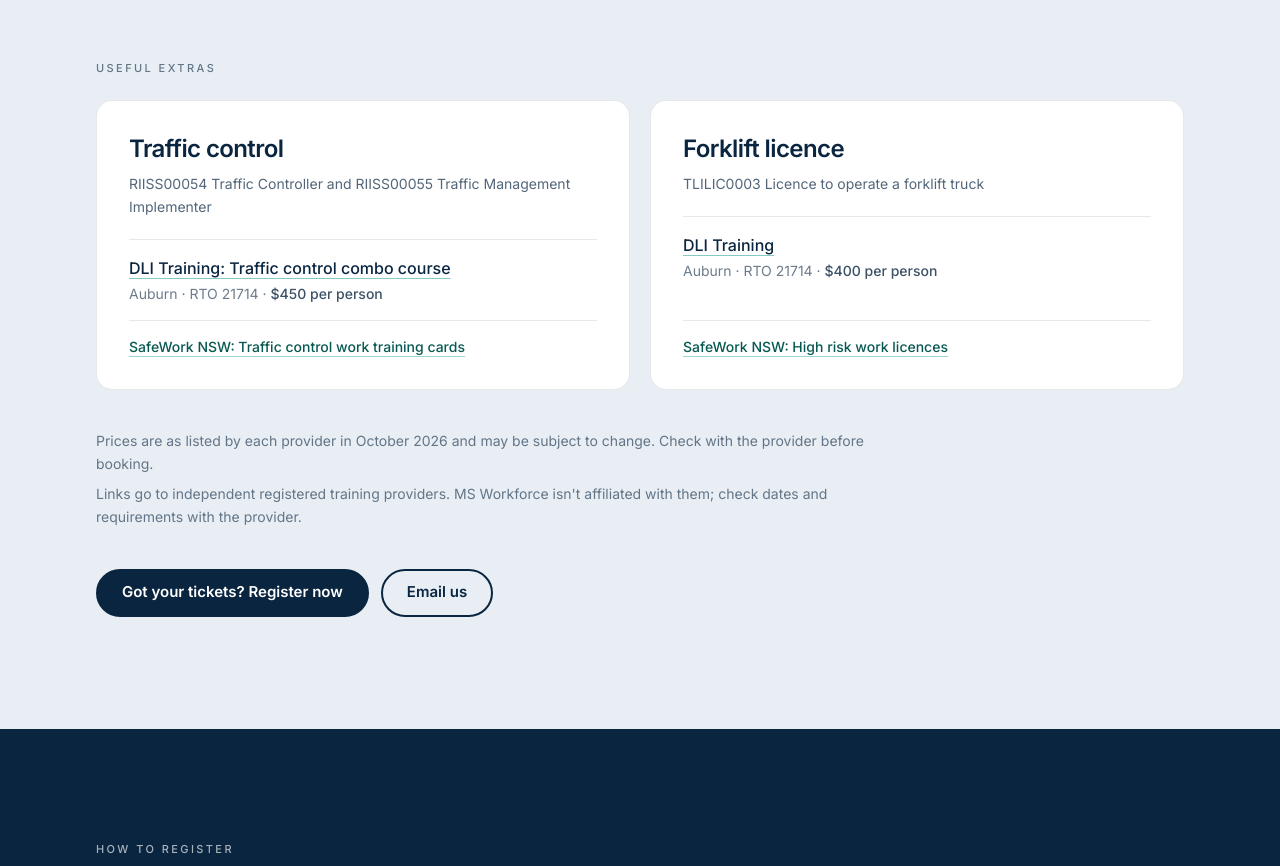
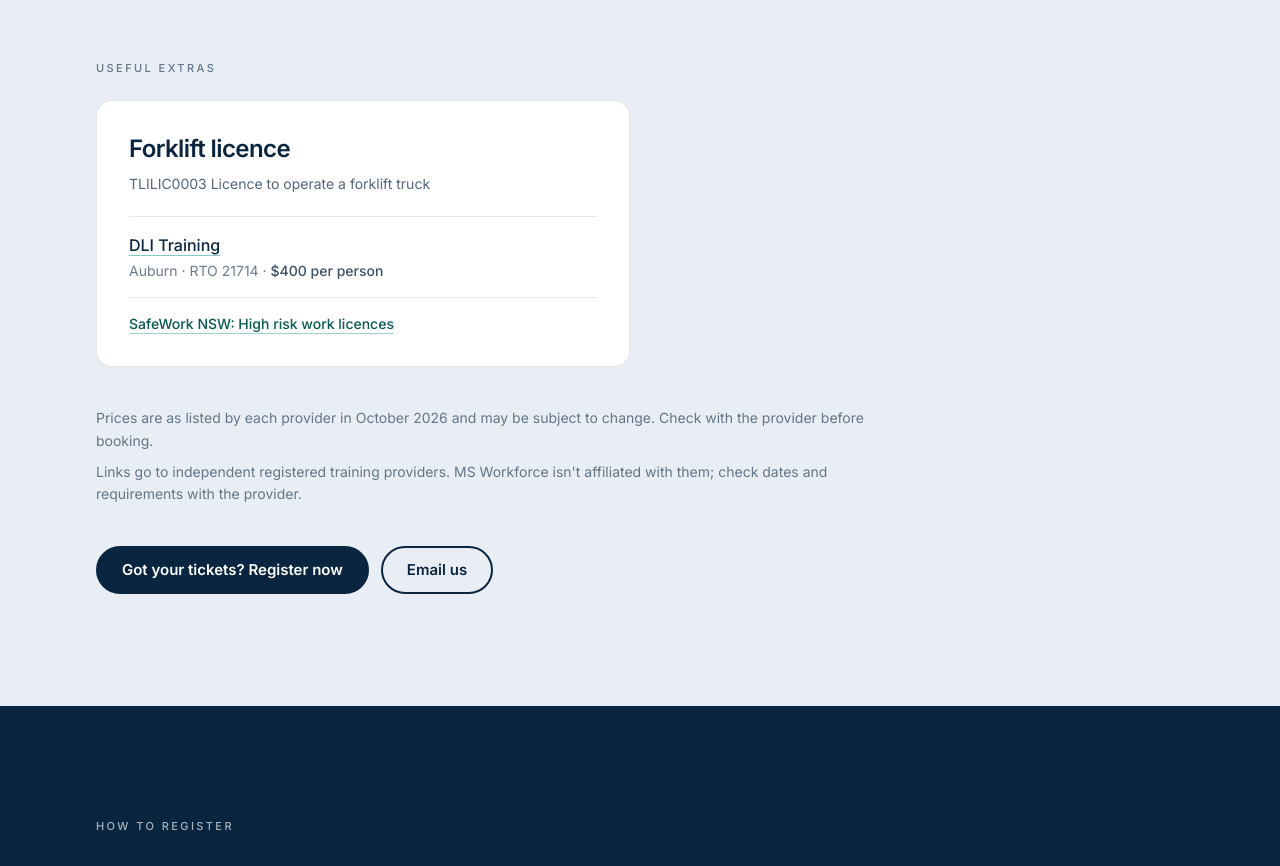
Before and after one commit to curiouscitizen11/MS-Workforce, a Next.js app: page /candidates in a window 1280 px wide. Shown: the part 5880-6746 px from the top of the page. Built offline with nearby package versions, Linux system fonts and the light colour scheme.

Commit message:
Remove traffic control content, add asbestos-aware labour mention, update about safety line and privacy page

```diff
--- a/app/about/page.tsx
+++ b/app/about/page.tsx
@@ -19,7 +19,7 @@
 const values = [
   {
     title: "Safety",
-    body: "Every worker goes home safe. We confirm site requirements before every start and act on concerns straight away.",
+    body: "We put safety first: we confirm site requirements before every start and act on concerns straight away.",
   },
   {
     title: "Reliability",
--- a/app/clients/page.tsx
+++ b/app/clients/page.tsx
@@ -38,7 +38,7 @@
 const faqs = [
   {
     q: "What kind of work can you cover?",
-    a: "General labouring, trade assistance, site cleans, rubbish removal and materials handling on residential, renovation and commercial sites across Greater Sydney.",
+    a: "General labouring, trade assistance, site cleans, rubbish removal and materials handling on residential, renovation and commercial sites across Greater Sydney. Labourers with asbestos awareness and Class B tickets are available on request.",
   },
   {
     q: "How much notice do you need?",
--- a/app/privacy/page.tsx
+++ b/app/privacy/page.tsx
@@ -128,7 +128,7 @@
     title: "Security",
     body: (
       <p>
-        Access is limited to the director, using two-step sign-in. Worker forms
+        Access is limited to the owner, using two-step sign-in. Worker forms
         are private and password protected. We do not keep copies of identity
         documents after verifying them, and we delete information we no longer
         need.
@@ -181,7 +181,7 @@
           <p className="kicker text-white/65">Privacy</p>
           <h1 className="display mt-6">Privacy Policy</h1>
           <p className="lede mt-8 text-white/75">
-            How we handle your information. Last updated 12 October 2026.
+            How we handle your information. Last updated 13 October 2026.
           </p>
         </div>
       </section>
--- a/app/services/page.tsx
+++ b/app/services/page.tsx
@@ -20,7 +20,7 @@
   {
     kicker: "01",
     title: "General labourers",
-    body: "Reliable labour for site preparation, clean-up, loading and unloading, barrows and back-filling, and the everyday work that keeps a program on track.",
+    body: "Reliable labour for site preparation, clean-up, loading and unloading, barrows and back-filling, and the everyday work that keeps a program on track. Labourers with asbestos awareness and Class B tickets available on request.",
     dark: false,
   },
   {
--- a/components/tickets.ts
+++ b/components/tickets.ts
@@ -181,23 +181,6 @@
 
 export const extras: Ticket[] = [
   {
-    title: "Traffic control",
-    code: "RIISS00054 Traffic Controller and RIISS00055 Traffic Management Implementer",
-    providers: [
-      {
-        name: "DLI Training",
-        rto: "21714",
-        location: "Auburn",
-        price: "$450 per person",
-        href: "https://www.dlitraining.edu.au/traffic-control-combo/",
-        label: "Traffic control combo course",
-      },
-    ],
-    official: [
-      { label: "SafeWork NSW: Traffic control work training cards", href: "https://www.safework.nsw.gov.au/licences-and-registrations/licences/traffic-control-work-training-card" },
-    ],
-  },
-  {
     title: "Forklift licence",
     code: "TLILIC0003 Licence to operate a forklift truck",
     providers: [
```
